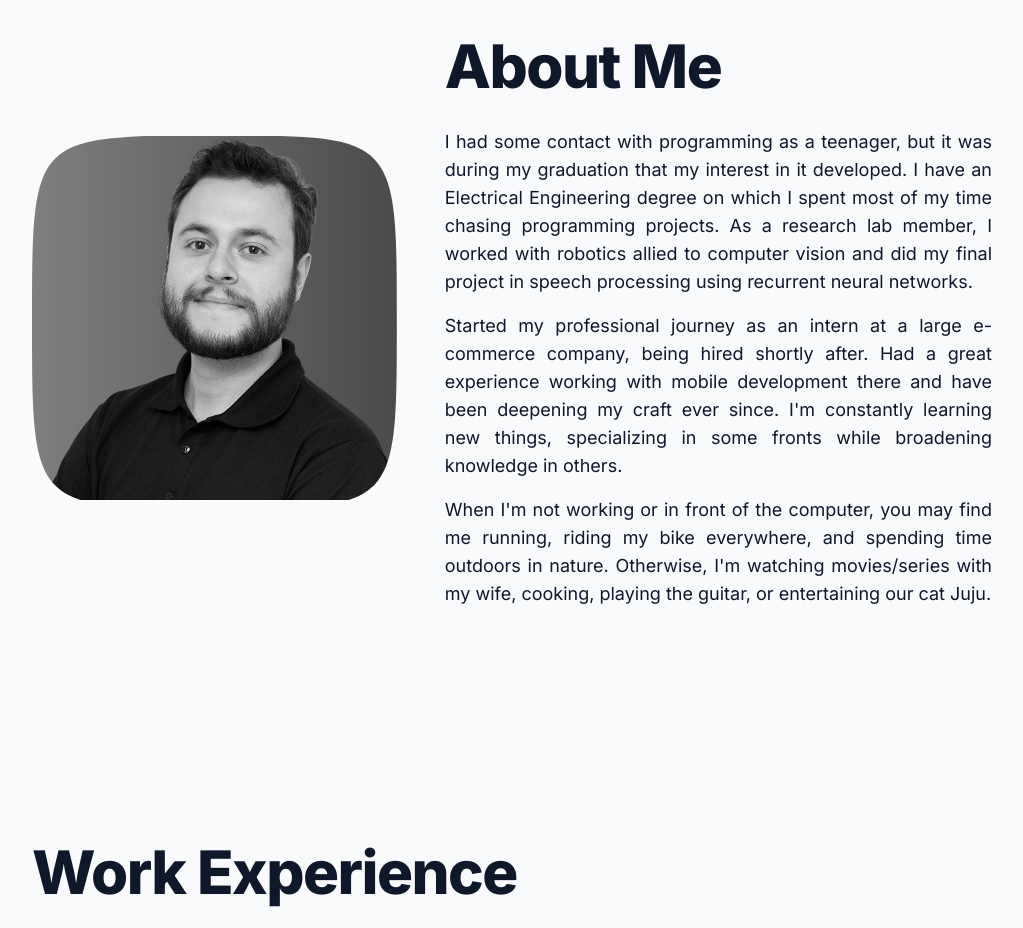
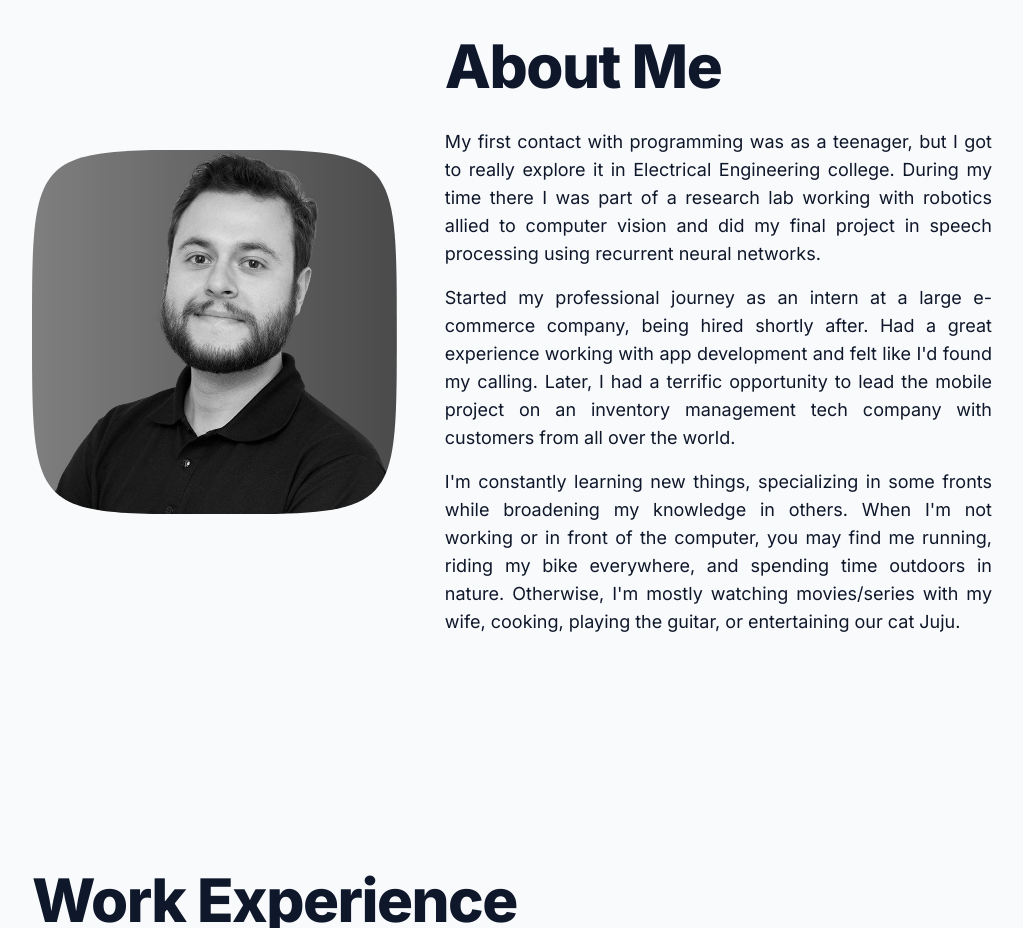
Before and after one commit to scalfs/personal-website, a Next.js app: page / in a window 1280 px wide. Shown: the part 860-1788 px from the top of the page, without its empty margins (128-1151 px from the left). Built offline with nearby package versions, Linux system fonts and the light colour scheme.

Commit message:
refactor: mask style and text adjustments

```diff
--- a/src/components/About/index.tsx
+++ b/src/components/About/index.tsx
@@ -7,38 +7,36 @@ const About = () => (
       <div className="mb-8 space-y-4 text-justify md:mb-0 md:w-3/5">
         <Title>About Me</Title>
         <p>
-          I had some contact with programming as a teenager, but it was during
-          my graduation that my interest in it developed. I have an Electrical
-          Engineering degree on which I spent most of my time chasing
-          programming projects. As a research lab member, I worked with robotics
-          allied to computer vision and did my final project in speech
-          processing using recurrent neural networks.
+          My first contact with programming was as a teenager, but I got to
+          really explore it in Electrical Engineering college. During my time
+          there I was part of a research lab working with robotics allied to
+          computer vision and did my final project in speech processing using
+          recurrent neural networks.
         </p>
         <p>
           Started my professional journey as an intern at a large e-commerce
           company, being hired shortly after. Had a great experience working
-          with mobile development there and have been deepening my craft ever
-          since. I&apos;m constantly learning new things, specializing in some
-          fronts while broadening knowledge in others.
+          with app development and felt like I&apos;d found my calling. Later, I
+          had a terrific opportunity to lead the mobile project on an inventory
+          management tech company with customers from all over the world.
         </p>
         <p>
-          When I&apos;m not working or in front of the computer, you may find me
-          running, riding my bike everywhere, and spending time outdoors in
-          nature. Otherwise, I&apos;m watching movies/series with my wife,
-          cooking, playing the guitar, or entertaining our cat Juju.
+          I&apos;m constantly learning new things, specializing in some fronts
+          while broadening my knowledge in others. When I&apos;m not working or
+          in front of the computer, you may find me running, riding my bike
+          everywhere, and spending time outdoors in nature. Otherwise, I&apos;m
+          mostly watching movies/series with my wife, cooking, playing the
+          guitar, or entertaining our cat Juju.
         </p>
       </div>
 
-      <div
-        style={{ clipPath: `url(#squircleClip)` }}
-        className="m-auto h-fit w-3/5 transition-transform duration-250 ease-in-out-cubic hover:-translate-y-1 motion-reduce:transition-none motion-reduce:hover:transform-none md:w-2/5"
-      >
+      <div className="m-auto w-3/5 transition-transform duration-250 ease-in-out-cubic hover:-translate-y-1 motion-reduce:transition-none motion-reduce:hover:transform-none md:w-2/5">
         <Image
           width={400}
           height={400}
           src="/img/profile.png"
           alt="Picture of the author. A half smiling professional man."
-          className="bg-gradient-to-r from-[#4586e2] to-[#214bc1] object-cover object-center grayscale transition duration-250 ease-in-out-cubic hover:grayscale-0"
+          className="squircle bg-gradient-to-r from-[#4586e2] to-[#214bc1] object-cover object-center grayscale transition duration-250 ease-in-out-cubic hover:grayscale-0"
         />
       </div>
     </div>
--- a/src/styles/globals.css
+++ b/src/styles/globals.css
@@ -27,3 +27,7 @@ body {
     width: 100%;
     left: 0;
 }
+
+.squircle {
+    clip-path: url(#squircleClip);
+}
```
